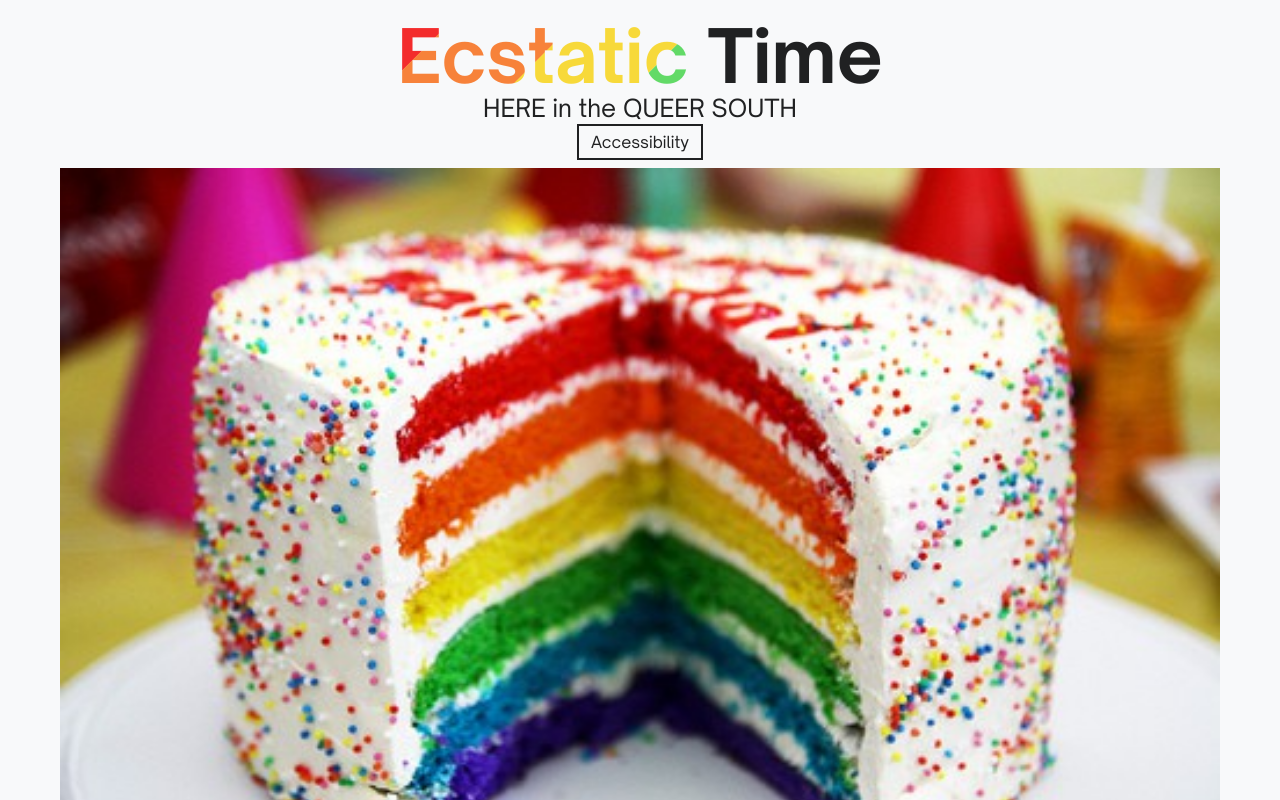
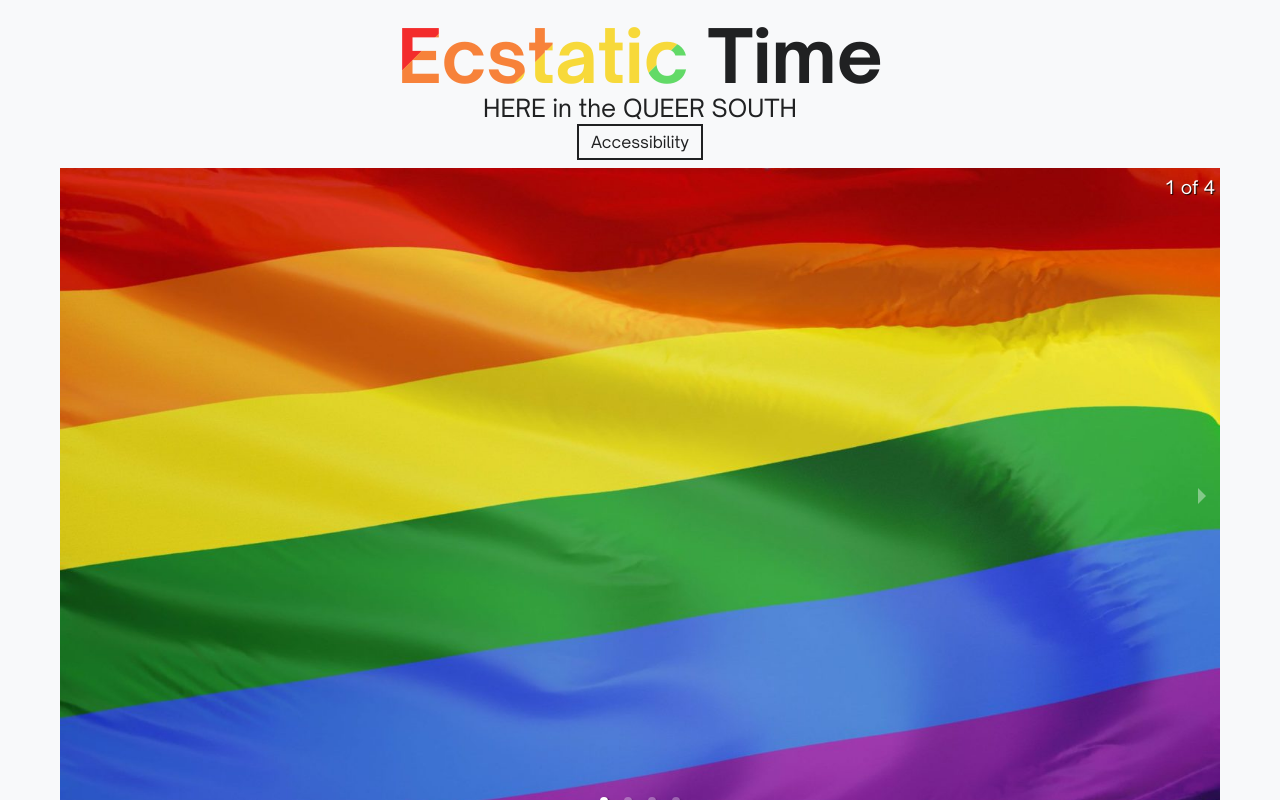
Before and after one commit to DanDankRaft/classwebsite, a Next.js app: page /exhibits/cake in a window 1280 px wide. Shown: the top 800 px of the page. Built offline with nearby package versions, Linux system fonts and the light colour scheme.

Commit message:
added image carousel

```diff
--- a/package.json
+++ b/package.json
@@ -17,6 +17,7 @@
     "postcss": "8.4.30",
     "react": "18.2.0",
     "react-dom": "18.2.0",
+    "react-responsive-carousel": "^3.2.23",
     "remark": "^15.0.1",
     "tailwindcss": "3.3.3"
   }
--- a/src/app/exhibits/[slug]/contents.css
+++ b/src/app/exhibits/[slug]/contents.css
@@ -1,3 +1,7 @@
-@tailwind base;
+/* @tailwind base;
 @tailwind components;
-@tailwind utilities;
+@tailwind utilities; */
+
+.carousel-status {
+    @apply text-lg !important;
+  }
--- /dev/null
+++ b/src/app/exhibits/[slug]/exhibitcontents.js
@@ -0,0 +1,43 @@
+'use client';
+import "react-responsive-carousel/lib/styles/carousel.min.css"; // requires a loader
+import "./contents.css";
+import { Carousel } from "react-responsive-carousel";
+
+export const sample = [
+    {type: "image", src: "/prideflag.jpg"},
+    {type: "image", src: "/progressflag.png"},
+    {type: "youtube", src: "https://www.youtube.com/embed/spGBcbFB79k?si=n4q15WqrK_eWVB5M"},
+    {type: "ms-stream", src: "https://cometmail-my.sharepoint.com/personal/wxs160630_utdallas_edu/_layouts/15/embed.aspx?UniqueId=7a4f8fec-fd6b-5d2d-b206-0a54bef60f00&embed=%7B%22ust%22%3Atrue%2C%22hv%22%3A%22CopyEmbedCode%22%7D&referrer=StreamWebApp&referrerScenario=EmbedDialog.Create"}
+];
+
+
+
+export function MyCarousel(props) {
+    return (
+        <Carousel dynamicHeight={true} showThumbs={false}>
+            {props.items.map((e, i) => {
+                let contents;
+                switch (e.type) {
+                    case "youtube":
+                        contents = (<iframe className="h-[200px] md:h-[1000px]" src={e.src} allow="accelerometer; clipboard-write; encrypted-media; gyroscope; picture-in-picture; web-share" allowFullScreen></iframe>);
+                        break;
+                    case "image":
+                        contents = (<img src={e.src} />);
+                        break;
+                    case "ms-stream":
+                        contents = (<iframe src={e.src} width="1280" height="720" allowFullScreen></iframe>);
+                        break;
+                    default:
+                        contents = (<p>Error! invalid content type! supported types are "image", "youtube"</p>);
+                        break;
+                }
+
+                return (
+                    <div key={i}>
+                        {contents}
+                    </div>
+                );
+            })}
+        </Carousel>
+    );
+}
--- a/src/app/exhibits/[slug]/page.js
+++ b/src/app/exhibits/[slug]/page.js
@@ -1,6 +1,7 @@
 import fs from "fs/promises";
 import path from "path";
 import { Marked } from "marked";
+import { MyCarousel, sample } from "./exhibitcontents";
 
 function getPageJson(name) {
   //Get the path of the json file
@@ -32,7 +33,7 @@ export default async function Page({ params }) {
   return (
     <main>
       <div className="flex flex-col p-2 md:px-5 w-screen md:max-w-[1200px]">
-        <img src={pageJson.image} className="mx-auto w-full h-fit" />
+        <MyCarousel items={sample} />
         <div className="max-w-full">
           <p className="text-5xl sm:text-6xl md:text-7xl lg:text-8xl text-center my-2">
             {pageJson.name}
--- a/src/app/globals.css
+++ b/src/app/globals.css
@@ -68,7 +68,6 @@ button {
 }
 
 
-
 .innerBody blockquote {
   @apply text-neutral-700 pl-4 py-1 my-2 border-l-4 border-neutral-700 italic;
   @apply dark:text-neutral-400 dark:border-neutral-400;
```
Also changed, not shown: 1 other file (tests, documents, lock files or other folders).
